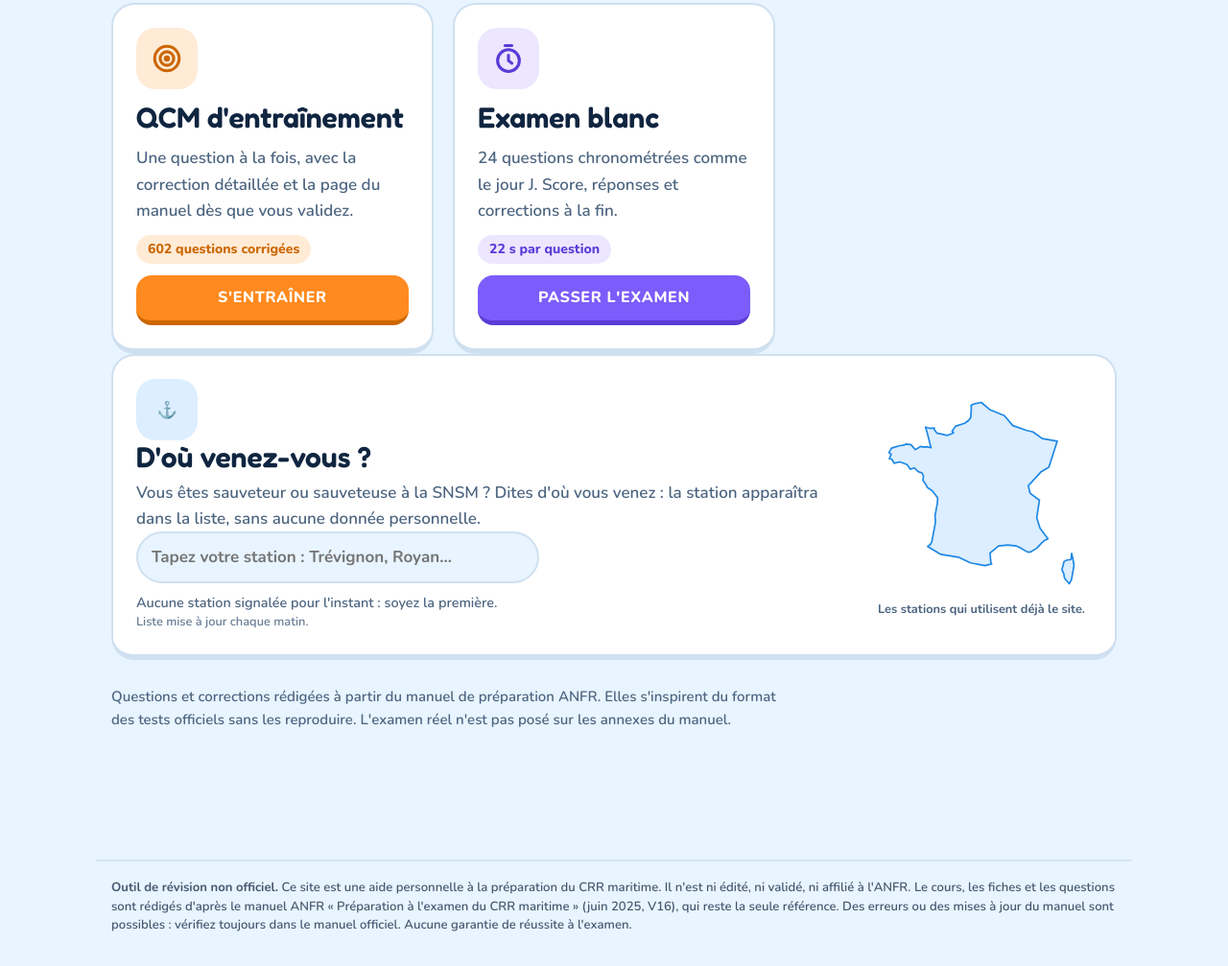
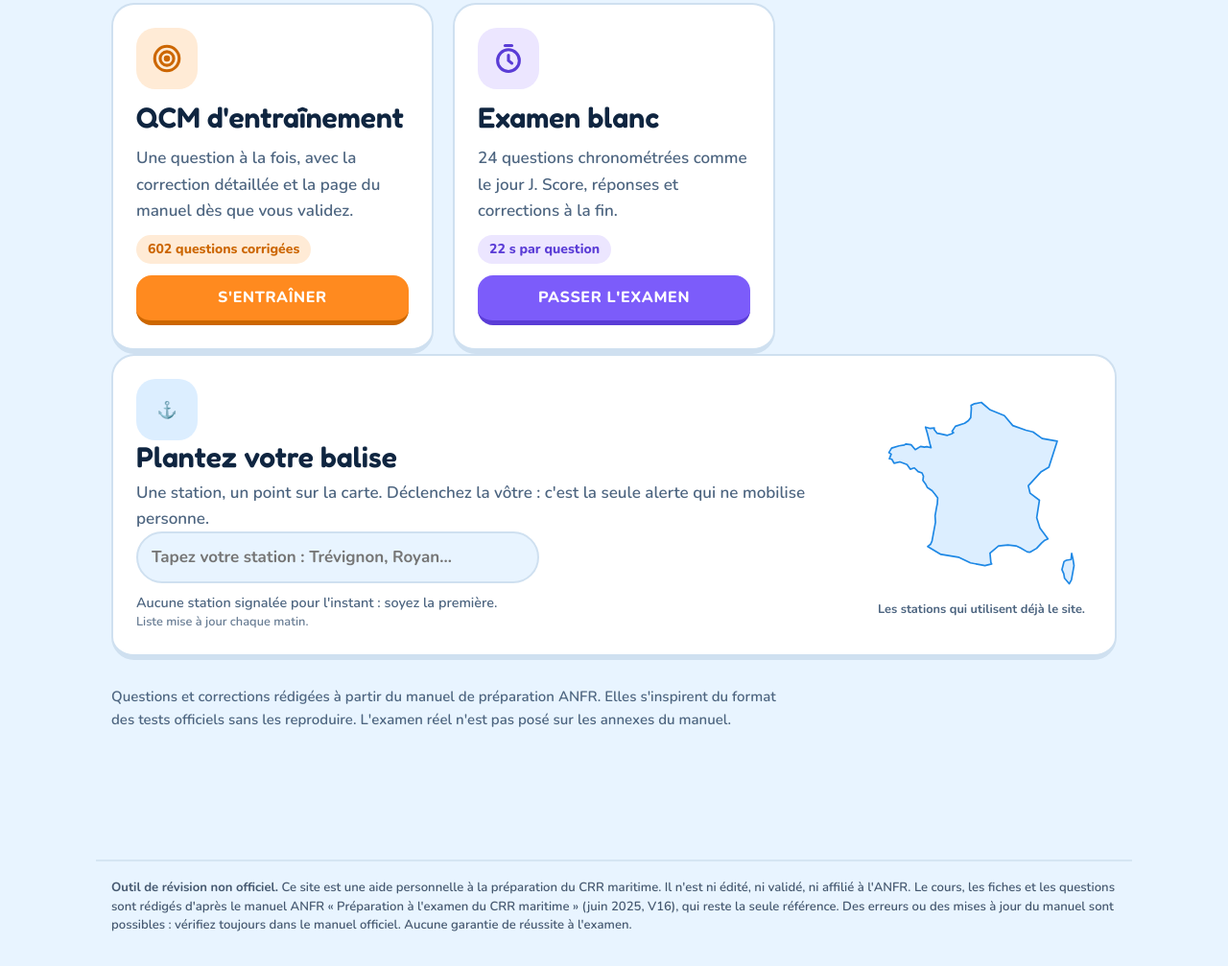
Before and after one commit to applicrr/reussir.son.crr, a plain HTML site: page index.html in a window 1280 px wide. Shown: the part 664-1671 px from the top of the page at 96% size. Drawn offline with nearby package versions, Linux system fonts and the light colour scheme.

Commit message:
Rubrique stations : « Plantez votre balise »
Nouveau titre, accroche et confirmation plus personnels.

Co-Authored-By: Claude Opus 5 <noreply@anthropic.com>
Claude-Session: https://claude.ai/code/session_01N4xoVRELWsKXoDY1n9X9op

```diff
--- a/index.html
+++ b/index.html
@@ -2359,10 +2359,10 @@ const STN = (() => {
   const seenHTML = () => STN_SEEN.length
     ? `<p class="stn-seen"><b>Stations déjà signalées :</b> ${STN_SEEN.map(esc3).join(" · ")}<span class="stn-fine">Liste mise à jour chaque matin.</span></p>`
     : `<p class="stn-seen">Aucune station signalée pour l'instant : soyez la première.<span class="stn-fine">Liste mise à jour chaque matin.</span></p>`;
-  const done = v => `<div class="stn-ok" role="status"><b>Au moins un(e) équipier(ère) de ${esc3(v)} utilise le site.</b>
-      <span>Merci, c'est noté. Rien d'autre n'est enregistré : ni nom, ni compte.</span>
+  const done = v => `<div class="stn-ok" role="status"><b>Balise reçue : au moins un(e) équipier(ère) de ${esc3(v)} révise son CRR.</b>
+      <span>Rien d'autre n'est enregistré : ni nom, ni compte.</span>
       <button class="linkbtn" id="stnchg" type="button">Changer de station</button></div>${seenHTML()}`;
-  const form = () => `<p class="stn-lead">Vous êtes sauveteur ou sauveteuse à la SNSM ? Dites d'où vous venez : la station apparaîtra dans la liste, sans aucune donnée personnelle.</p>
+  const form = () => `<p class="stn-lead">Une station, un point sur la carte. Déclenchez la vôtre : c'est la seule alerte qui ne mobilise personne.</p>
       <input class="stn-in" type="search" autocomplete="off" spellcheck="false" placeholder="Tapez votre station : Trévignon, Royan…" aria-label="Chercher votre station SNSM">
       <div class="stn-res"></div>${seenHTML()}`;
   function mapHTML(sel) {
@@ -2376,7 +2376,7 @@ const STN = (() => {
         <path class="fr" d="${FR_PATH}"/><path class="fr" d="${CO_PATH}"/>${dots}</svg>
       <figcaption>${lost ? "Station d'outre-mer : elle n'apparaît pas sur la carte de métropole." : sel ? "Votre station est le point orange." : "Les stations qui utilisent déjà le site."}</figcaption></figure>`;
   }
-  const inner = () => `<div class="stn-main"><div class="ico">⚓</div><h2>D'où venez-vous ?</h2>${get() ? done(get()) : form()}</div>${mapHTML(get())}`;
+  const inner = () => `<div class="stn-main"><div class="ico">⚓</div><h2>Plantez votre balise</h2>${get() ? done(get()) : form()}</div>${mapHTML(get())}`;
   const html = () => `<section class="card stn" id="stn">${inner()}</section>`;
   const redraw = root => { root.querySelector("#stn").innerHTML = inner(); wire(root); };
   function wire(root) {
```
